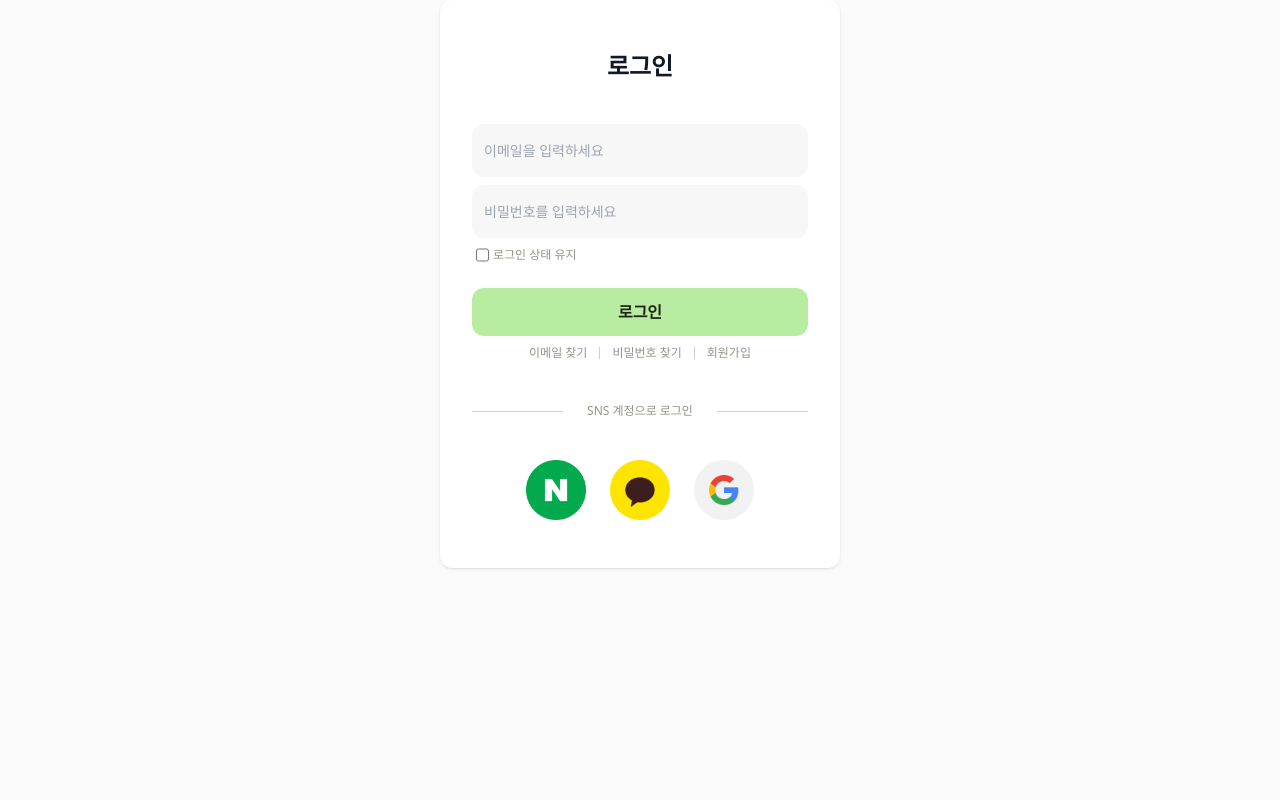
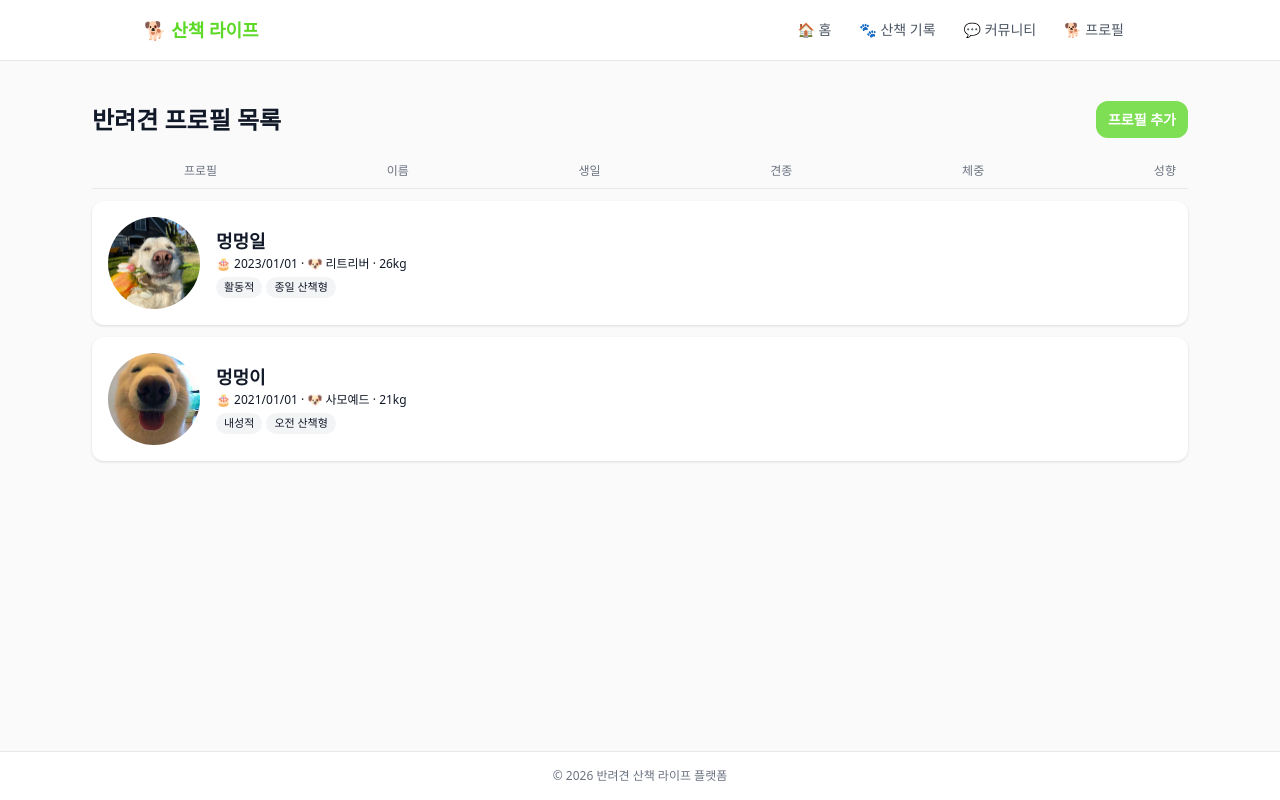
Before and after one commit to wodud17711/first-team-project, a React (Vite) app in the folder frontend/: page /dog-profile-list in a window 1280 px wide. Before the commit this address led to /login. Built offline with nearby package versions, Linux system fonts and the light colour scheme; no server answers.

Commit message:
feat: 반려견 프로필 목록 페이지 UI 작업중

```diff
--- a/frontend/src/App.jsx
+++ b/frontend/src/App.jsx
@@ -11,7 +11,14 @@ import Login from './pages/Login'
 import Join from './pages/Join'
 import DogProfile from './pages/DogProfile'
 
+import DogListPage from './pages/dogs/DogListPage'
+import DogDetailPage from './pages/dogs/DogDetailPage'
+import DogCreatePage from './pages/dogs/DogCreatePage'
+import DogEditPage from './pages/dogs/DogEditPage'
+
 import NotFound from './pages/NotFound'
+
+
 
 
 function App() {
@@ -24,7 +31,7 @@ function App() {
           <Route path="/join" element={<Join />} />
 
           {/* 보호 라우트 — 비로그인 시 /login 으로 리다이렉트 */}
-          <Route element={<ProtectedRoute />}>
+          {/* <Route element={<ProtectedRoute />}> */}
             <Route element={<Layout />}>
               <Route path="/" element={<Home />} />
               <Route path="/walk" element={<WalkRecord />} />
@@ -32,9 +39,15 @@ function App() {
               <Route path="/profile" element={<Profile />} />
               <Route path="/dog-profile" element={<DogProfile />} />
 
+              {/* 반려견 프로필 페이지 */}
+              <Route path="/dog-profile-list" element={<DogListPage/>}/>
+              <Route path="/dog-profile-detail" element={<DogDetailPage/>}/>
+              <Route path="/dog-profile-create" element={<DogCreatePage/>}/>
+              <Route path="/dog-profile-edit" element={<DogEditPage/>}/>
+
               <Route path="*" element={<NotFound />} />
             </Route>
-          </Route>
+          {/* </Route> */}
         </Routes>
       </AuthProvider>
     </BrowserRouter>
--- a/frontend/src/pages/Home.jsx
+++ b/frontend/src/pages/Home.jsx
@@ -1,3 +1,5 @@
+import { useNavigate } from 'react-router-dom'
+
 // 컴포넌트
 import WeatherCard from '../components/WeatherCard'
 import WalkScore from '../components/WalkScore'
@@ -5,6 +7,7 @@ import WalkScore from '../components/WalkScore'
 // 강아지 테스트 사진
 import dogImg1 from '../assets/dogImg1.jpg'
 import dogImg2 from '../assets/dogImg2.jpeg'
+
 
 // 일단 홈화면 첫 줄부터 만들어 본 다음 로그인, 회원가입 페이지 작성
 // 폰트 적용은 나중에, 일단 배치부터
@@ -15,6 +18,9 @@ import dogImg2 from '../assets/dogImg2.jpeg'
 // gap-1 > 4px, gap-2 > 8px ...
 
 function Home() {
+
+  const navigate = useNavigate()
+
   return (
     <div className='relative'>
       {/* 상단 배경(산책지수 배경) */}
@@ -97,7 +103,8 @@ function Home() {
               <div className='flex justify-center items-center gap-4'>
                 <p className='text-[14px]'>마이페이지</p>
                 <div className='w-px h-[14px] bg-gray-300 flex items-center'/>
-                <p className='text-[14px]'>반려견 프로필</p>
+                <button onClick={() => navigate("/dog-profile-list")}
+                        className='text-[14px]'>반려견 프로필</button>
               </div>
               <button className='w-full p-2 bg-brand-500 rounded-xl'>로그아웃</button>
             </div>
--- /dev/null
+++ b/frontend/src/pages/dogs/DogCreatePage.jsx
@@ -0,0 +1,9 @@
+
+
+function DogCreatePage() {
+  return (
+    <div>DogCreatePage</div>
+  )
+}
+
+export default DogCreatePage
--- /dev/null
+++ b/frontend/src/pages/dogs/DogDetailPage.jsx
@@ -0,0 +1,9 @@
+
+
+function DogDetailPage() {
+  return (
+    <div>DogDetailPage</div>
+  )
+}
+
+export default DogDetailPage
--- /dev/null
+++ b/frontend/src/pages/dogs/DogEditPage.jsx
@@ -0,0 +1,9 @@
+
+
+function DogEditPage() {
+  return (
+    <div>DogEditPage</div>
+  )
+}
+
+export default DogEditPage
--- /dev/null
+++ b/frontend/src/pages/dogs/DogListPage.jsx
@@ -0,0 +1,110 @@
+// 강아지 테스트 사진
+import dogImg1 from '../../assets/dogImg1.jpg'
+import dogImg2 from '../../assets/dogImg2.jpeg'
+
+
+// - 사이즈: 12 / 14 / 16 / 18 / 20 / 24 / 32 / 48
+
+import { useNavigate } from "react-router-dom"
+
+function DogListPage() {
+
+    const navigate = useNavigate()
+
+    // 강아지 정보 배열(임시)
+    const dogs = [
+        {
+        id: 1,
+        name: "멍멍일",
+        birth: "2023/01/01",
+        breed: "리트리버",
+        weight: 26,
+        img: dogImg1,
+        tags: ["활동적", "종일 산책형"]
+        },
+        {
+        id: 2,
+        name: "멍멍이",
+        birth: "2021/01/01",
+        breed: "사모예드",
+        weight: 21,
+        img: dogImg2,
+        tags: ["내성적", "오전 산책형"]
+        }
+    ]
+
+
+
+  return (
+    <div className="p-4">
+
+      {/* 상단 제목 + 프로필 추가 버튼*/}
+      <div className="flex justify-between items-center mb-4">
+        <h1 className="text-[24px] font-bold">반려견 프로필 목록</h1>
+
+        <button
+          onClick={() => navigate("/dog-profile-create")}
+          className="px-3 py-2 bg-brand-500 text-white text-[14px] font-bold rounded-xl"
+        >
+          프로필 추가
+        </button>
+      </div>
+
+        {/* 컬럼 헤더 */}
+        <div className="flex items-center px-3 py-2 mb-3 text-[12px] text-gray-500 border-b">
+            <div className="w-[80px]"/>
+            <div className="flex-1 flex justify-between">
+                <span>프로필</span>
+                <span>이름</span>
+                <span>생일</span>
+                <span>견종</span>
+                <span>체중</span>
+                <span>성향</span>
+            </div>
+        </div>
+
+      {/* 프로필 목록 */}
+      <div className="flex flex-col gap-3">
+
+        {dogs.map((dog) => (
+          <div
+            key={dog.id}
+            onClick={() => navigate("/dog-profile-detail", {state: dog})}
+            className="flex items-center bg-white rounded-xl shadow p-3 gap-3 cursor-pointer"
+          >
+
+            {/* 이미지 */}
+            <img
+              src={dog.img}
+              className="w-[100px] h-[100px] rounded-full object-cover border-4 border-white"
+            />
+
+            {/* 정보 */}
+            <div>
+              <p className="text-[18px] font-bold">{dog.name}</p>
+              <p className="text-[12px]">
+                🎂 {dog.birth} · 🐶 {dog.breed} · {dog.weight}kg
+              </p>
+
+              {/* 태그 */}
+              <div className="flex gap-1 mt-1">
+                {dog.tags.map((tag) => (
+                  <span
+                    key={tag}
+                    className="px-2 py-[2px] rounded-full bg-gray-100 text-[11px]"
+                  >
+                    {tag}
+                  </span>
+                ))}
+              </div>
+            </div>
+
+          </div>
+        ))}
+
+      </div>
+    </div>
+  )
+}
+
+export default DogListPage
```
